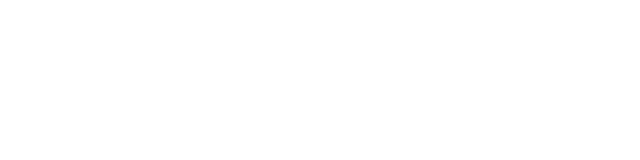
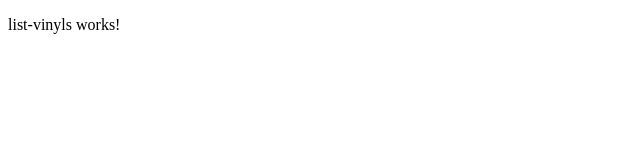
Before and after one commit to tony-dugue/curious-academy-learn-angular-18-signal, an Angular app: page / in a window 1280 px wide. Shown: the top 160 px of the page, without its empty margins (0-640 px from the left). Built offline with nearby package versions, Linux system fonts and the light colour scheme.

Commit message:
feat: add listVinyls component

```diff
--- a/projects/vinylcollection/src/app/app.component.html
+++ b/projects/vinylcollection/src/app/app.component.html
@@ -0,0 +1 @@
+<app-list-vinyls></app-list-vinyls>
--- a/projects/vinylcollection/src/app/app.component.ts
+++ b/projects/vinylcollection/src/app/app.component.ts
@@ -1,10 +1,11 @@
 import { Component } from '@angular/core';
 import { RouterOutlet } from '@angular/router';
+import { ListVinylsComponent } from './features/vinyls/components/list-vinyls/list-vinyls.component';
 
 @Component({
   selector: 'app-root',
   standalone: true,
-  imports: [RouterOutlet],
+  imports: [RouterOutlet, ListVinylsComponent],
   templateUrl: './app.component.html',
   styleUrl: './app.component.css'
 })
--- /dev/null
+++ b/projects/vinylcollection/src/app/features/vinyls/components/list-vinyls/list-vinyls.component.html
@@ -0,0 +1 @@
+<p>list-vinyls works!</p>
```
Also changed, not shown: projects/vinylcollection/src/app/features/vinyls/components/list-vinyls/list-vinyls.component.ts (added, +12 -0 lines), projects/vinylcollection/src/app/features/vinyls/components/list-vinyls/list-vinyls.component.css (added), 1 other file (tests, documents, lock files or other folders).
